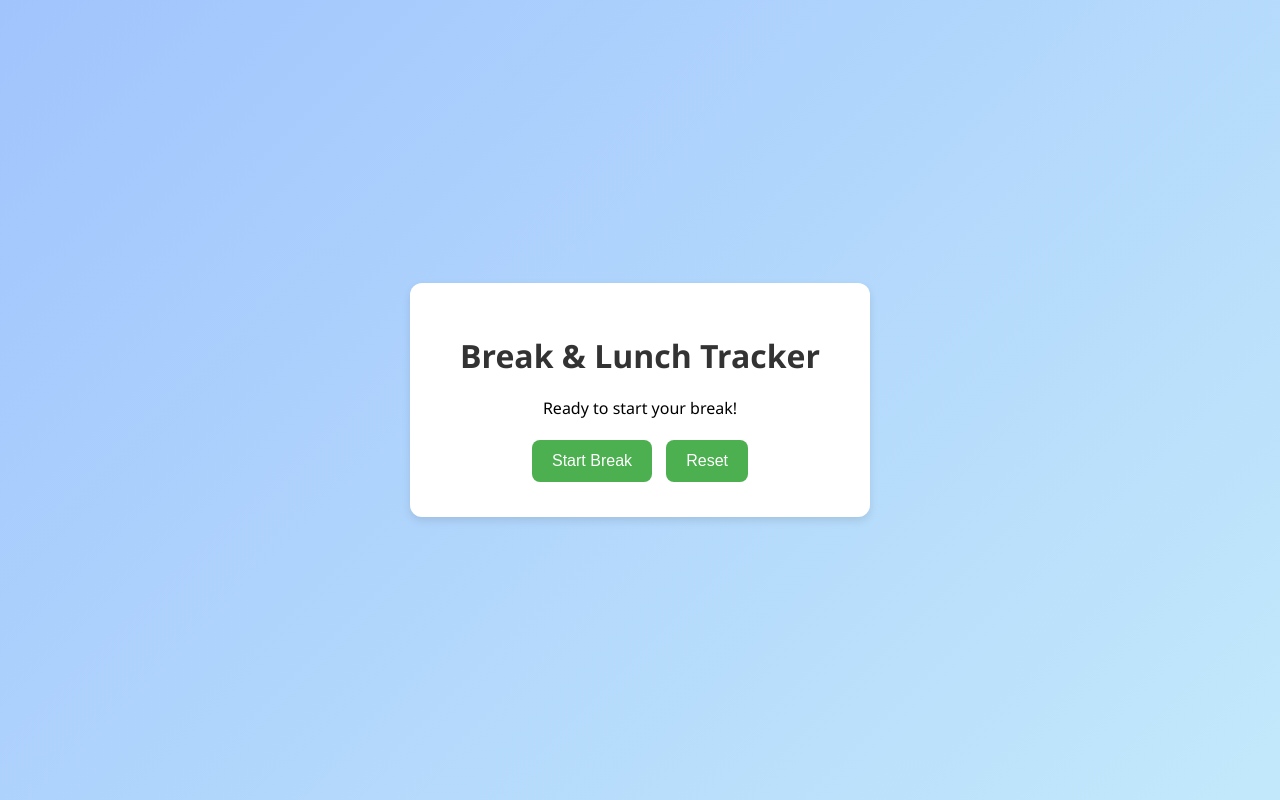
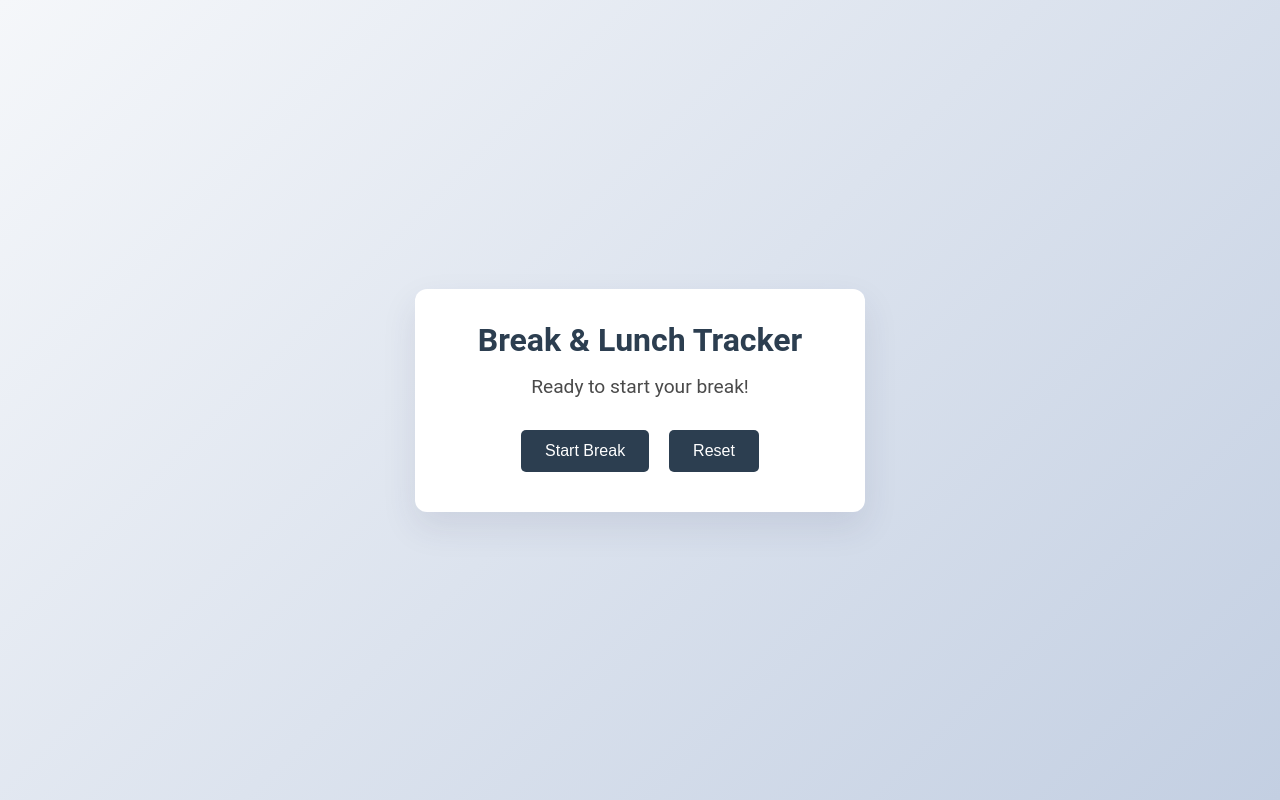
Before and after one commit to IamRay13/Break-time-tracker, a plain HTML site: page index.html in a window 1280 px wide. Drawn offline with Linux system fonts and the light colour scheme.

Commit message:
Update style.css

```diff
--- a/style.css
+++ b/style.css
@@ -1,58 +1,75 @@
-/* Base reset and font setup */
-body {
+/* Reset and modern typography */
+* {
   margin: 0;
   padding: 0;
-  font-family: 'Segoe UI', Tahoma, Geneva, Verdana, sans-serif;
-  background: linear-gradient(135deg, #a1c4fd, #c2e9fb);
+  box-sizing: border-box;
+}
+
+body {
+  /* A light modern gradient background */
+  background: linear-gradient(135deg, #f5f7fa, #c3cfe2);
+  font-family: 'Roboto', sans-serif;
+  color: #4a4a4a;
   display: flex;
+  align-items: center;
   justify-content: center;
-  align-items: center;
   min-height: 100vh;
 }
 
-/* Container for the app */
+/* Container styling with modern aesthetics */
 .container {
-  background: #fff;
+  background: #ffffff;
   border-radius: 12px;
-  padding: 30px;
-  box-shadow: 0 4px 8px rgba(0, 0, 0, 0.1);
+  padding: 2rem 2.5rem;
+  width: 90%;
+  max-width: 450px;
   text-align: center;
-  width: 90%;
-  max-width: 400px;
+  box-shadow: 0 15px 35px rgba(50, 50, 93, 0.1);
 }
 
-/* Headings and text styling */
-h1 {
-  color: #333;
-  margin-bottom: 20px;
+/* Header styling */
+header h1 {
+  margin-bottom: 1rem;
+  font-size: 2rem;
+  color: #2c3e50;
 }
 
-.display p {
-  margin: 10px 0;
-  font-size: 1.2em;
+/* Timer display styling */
+.timer-display p {
+  margin: 0.5rem 0;
+  font-size: 1.2rem;
 }
 
-/* Button styles */
-.buttons {
-  margin-top: 20px;
+/* Control buttons styling */
+.controls {
+  margin-top: 1.5rem;
 }
 
-button {
-  background-color: #4caf50;
-  color: #fff;
+.controls button {
+  background: #2c3e50;
+  color: #ffffff;
+  padding: 0.75rem 1.5rem;
+  margin: 0.5rem;
   border: none;
-  padding: 12px 20px;
-  border-radius: 8px;
-  font-size: 1em;
+  border-radius: 5px;
   cursor: pointer;
-  margin: 5px;
-  transition: background-color 0.3s ease;
+  font-size: 1rem;
+  transition: background 0.3s ease;
 }
 
-button:hover {
-  background-color: #45a049;
+.controls button:hover {
+  background: #34495e;
 }
 
-button:active {
-  transform: scale(0.98);
+/* Responsive adjustments */
+@media (max-width: 600px) {
+  header h1 {
+    font-size: 1.6rem;
+  }
+  .timer-display p {
+    font-size: 1rem;
+  }
+  .controls button {
+    font-size: 0.9rem;
+  }
 }
```
